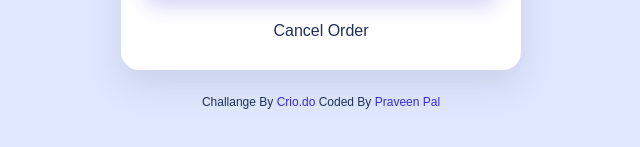
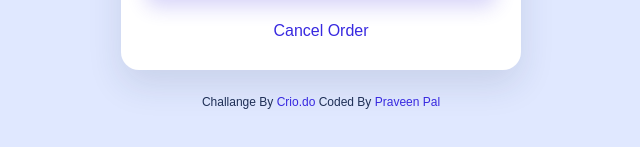
Before and after one commit to WebPraveen01/musiccard, a plain HTML site: page index.html in a window 1280 px wide. In both pictures the pointer is over the link "Cancel Order". Shown: the part 611-758 px from the top of the page, 319-959 px from the left. Drawn offline with Linux system fonts and the light colour scheme; files whose address does not match are found by name.

Commit message:
Update cancel order hover color

```diff
--- a/order.css
+++ b/order.css
@@ -95,8 +95,8 @@ button {
   font-weight: bold;
 }
 .cancel-order a {
-  color: #7280a7;
-  transition: color 0.3s ease;
+color: #7280a7;
+transition: color 0.3s ease;
 }
 
 .proceed-btn{
@@ -129,10 +129,9 @@ button {
   color: rgb(114, 128, 167);
   text-decoration: none;
 }
-.cancel-order:hover a {
-  color: rgb(31, 47, 86);
+.cancel-order a:hover {
+color: #3829e0;
 }
-
 
 /* Proceed to Payment hover */
 .proceed-btn {
```
